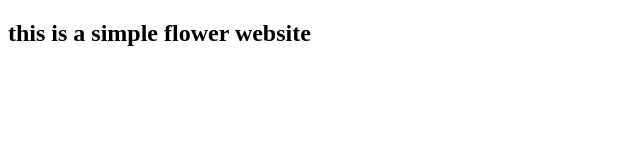
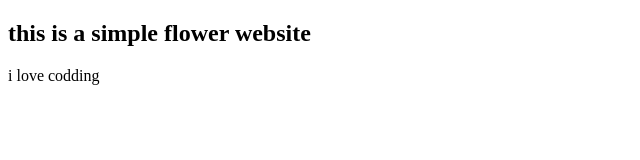
Before and after one commit to hbkalfarhan/flower-website, a plain HTML site: page index.html in a window 1280 px wide. Shown: the whole page, without its empty margins (0-640 px from the left). Drawn offline with Linux system fonts and the light colour scheme.

Commit message:
fist commit

```diff
--- a/index.html
+++ b/index.html
@@ -7,5 +7,6 @@
 </head>
 <body>
     <h2>this is a simple flower website</h2>
+    <p>i love codding</p>
 </body>
 </html>
```
